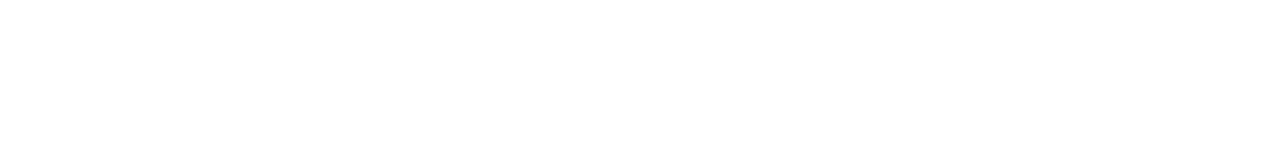
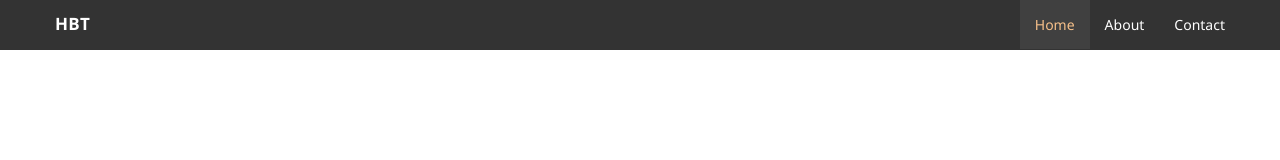
Before and after one commit to chg-giraldo/Hotel-Website, a plain HTML site: page Html/Home.html in a window 1280 px wide. Drawn offline with Linux system fonts and the light colour scheme.

Commit message:
037 File Structure & Navbar

```diff
--- /dev/null
+++ b/Css/Base.css
@@ -0,0 +1,147 @@
+/*
+=============
+RESET ESTILOS
+=============
+*/
+
+* {
+  box-sizing: border-box;
+}
+
+html {
+  font-size: 62.5%;
+}
+
+body {
+  margin: 0px;
+  font-size: 1.6rem;
+}
+
+ul {
+  margin: 0px;
+  padding: 0px;
+  list-style-type: none;
+}
+
+h1 {
+  font-size: 1rem;
+  line-height: 1em;
+  margin: 0px;
+}
+
+a {
+  text-decoration: none;
+  color: inherit;
+}
+
+/*
+=========
+VARIABLES
+=========
+*/
+
+html {
+
+  /* Dimensiones */
+  --ancho-area-activa: 1200px;
+  --alto-barra-superior: 50px;
+  --padding-horizontal: 1.5rem;
+
+  /* Tonos Color Neutro */
+  --neutro-oscuro-1: hsl(0, 0%, 20%);
+  --neutro-oscuro-2: hsl(0, 0%, 25%);
+
+  /* Tonos Color Primario */
+  --color-primario-1: hsl(30, 85%, 75%);
+
+  /* Tipografía */
+  --fuente-principal: 'Segoe UI', sans-serif;
+
+  /* Efectos */
+  --transicion-general: all 250ms linear;
+}
+
+/*
+=================
+ESTILOS GENERALES
+=================
+*/
+
+body {
+  font-family: var(--fuente-principal);
+}
+
+main p {
+  font-size: 1.4rem;
+  font-weight: 300;
+  color: var(--neutro-oscuro-1);
+}
+
+/*
+==========
+ESTRUCTURA
+==========
+*/
+
+div.area-activa {
+  margin: 0px auto;
+  max-width: var(--ancho-area-activa);
+}
+
+/*
+==============
+BARRA SUPERIOR
+==============
+*/
+
+header.barra-superior {
+  min-height: var(--alto-barra-superior);
+  background-color: var(--neutro-oscuro-1);
+}
+
+header.barra-superior div.area-activa {
+  padding-left: var(--padding-horizontal);
+}
+
+header.barra-superior div.area-activa::after {
+  display: block;
+  clear: both;
+  content: '';
+}
+
+header.barra-superior h1.logo {
+  float: left;
+  margin-bottom: 0px;
+  padding-top: 1.5rem;
+  font-size: 1.7rem;
+  font-weight: bold;
+  letter-spacing: 0.02em;
+  color: white;
+}
+
+header.barra-superior nav.menu-navegacion {
+  float: right;
+  color: white;
+}
+
+header.barra-superior nav.menu-navegacion ul {
+  font-size: 0px;
+}
+
+header.barra-superior nav.menu-navegacion li {
+  display: inline-block;
+  font-size: 1.4rem;
+  transition: var(--transicion-general);
+  transition-property: background-color, color;
+}
+
+header.barra-superior nav.menu-navegacion li:hover,
+header.barra-superior nav.menu-navegacion li.pagina-actual {
+  color: var(--color-primario-1);
+  background-color: var(--neutro-oscuro-2);
+}
+
+header.barra-superior nav.menu-navegacion a {
+  display: block;
+  padding: 1.5rem 1.5rem;
+}
--- /dev/null
+++ b/Css/Home.css
@@ -0,0 +1,7 @@
+/*
+=============
+IMPORTACIONES
+=============
+*/
+
+@import url('Base.css');
--- a/Html/Home.html
+++ b/Html/Home.html
@@ -4,10 +4,34 @@
 <head>
 	<meta charset="UTF-8" />
 	<meta name="viewport" content="width = device-width, initial-scale = 1" />
-	<title>HBT Hotel  - Home</title>
+	<meta name="description" content="Welcome to the most extraordinary hotel in Boston, Massachussets" />
+	<meta name="keywords" content="Boston Hotel, New England Hotel" />
+	<title>HBT Hotel - Home</title>
+	<link rel="stylesheet" href="../Css/Home.css" />
 </head>
 
 <body>
 
+	<!-- Barra Superior: Logo, Enlaces Navegación -->
+	<header class=barra-superior>
+		<div class="area-activa">
+
+			<!-- Logo -->
+			<h1 class="logo">
+				<a href="Home.html">HBT</a>
+			</h1>
+
+			<!-- Menú Navegación -->
+			<nav class="menu-navegacion">
+				<ul>
+					<li class="pagina-actual"><a href="Home.html">Home</a></li>
+					<li><a href="About.html">About</a></li>
+					<li><a href="Contact.html">Contact</a></li>
+				</ul>
+			</nav>
+
+		</div>
+	</header>
+
 </body>
 </html>
```
